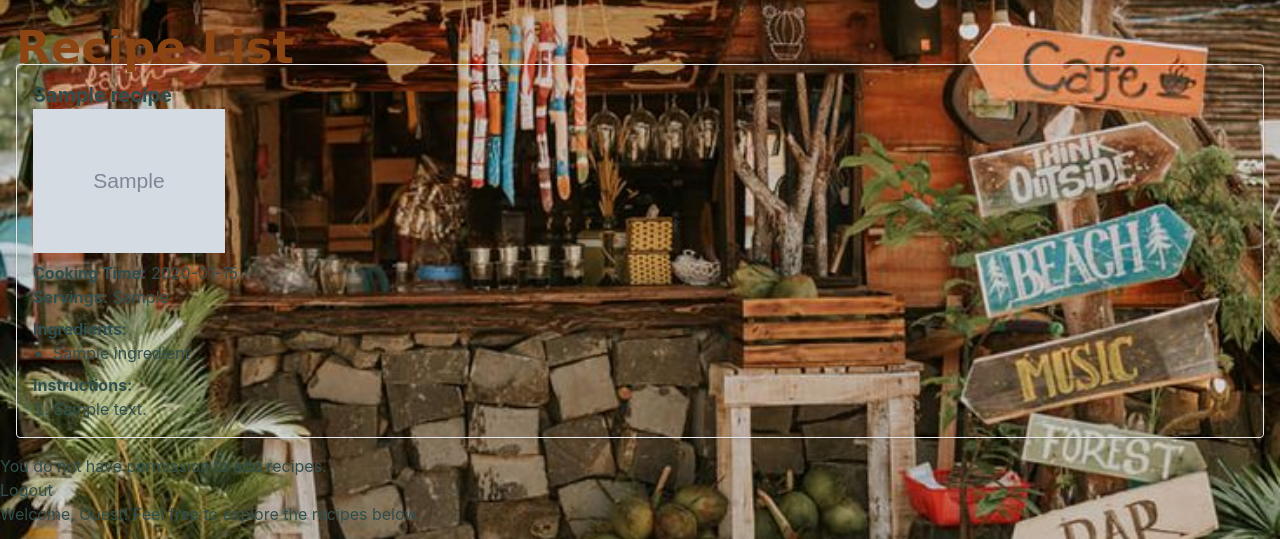
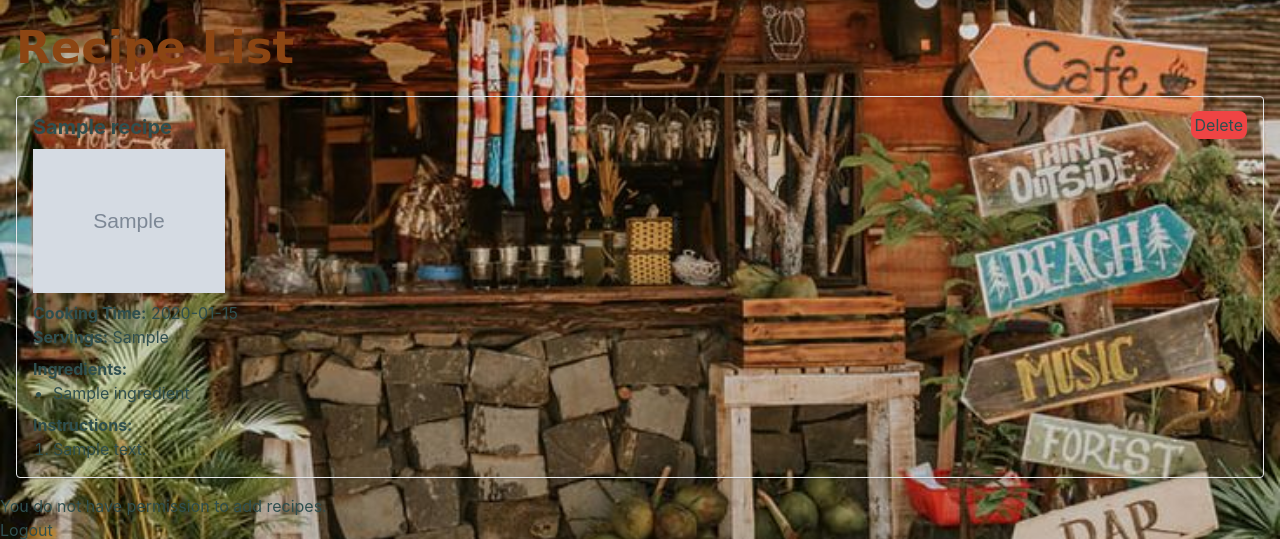
Before and after one commit to Cyades/AngkringanPedia, a Django app: page / in a window 1280 px wide. Shown: the part 64-603 px from the top of the page. Run offline with Django 5.2, Linux system fonts and the light colour scheme; tables that the repository leaves empty hold one stand-in row (values such as "Sample post"); grey boxes marked "Sample" are stand-in pictures; some libraries are stand-ins or nearby versions.

Commit message:
delete function

```diff
--- a/main/templates/recipe_list.html
+++ b/main/templates/recipe_list.html
@@ -1,11 +1,16 @@
 <div class="container mx-auto p-4">
-    <h1 class="text-2xl font-bold">Recipe List</h1>
+    <h1 class="text-2xl font-bold mb-8">Recipe List</h1>
 
     {% if recipes %}
-    <ul class="space-y-4">
+        <ul class="space-y-4">
             {% for recipe in recipes %}
                 <li class="border p-4 rounded shadow">
-                    <h2 class="text-xl font-bold">{{ recipe.recipe_name }}</h2>
+                    <div class="flex w-full justify-between">
+                        <h2 class="text-xl font-bold mb-2">{{ recipe.recipe_name }}</h2>
+                        <div class="space-x-2">
+                            <a href="{% url 'main:delete_product' recipe.pk %}" class="bg-red-500 hover:bg-red-600 rounded-[8px] p-1 hover:scale-110">Delete</a>
+                        </div>
+                    </div>
                     {% if recipe.image_url %}
                         <img src="{{ recipe.image_url }}" alt="{{ recipe.recipe_name }}" class="w-48 h-auto mb-2" />
                     {% else %}
--- a/main/urls.py
+++ b/main/urls.py
@@ -9,6 +9,7 @@ urlpatterns = [
     path('', show_main, name='show_main'),
     path('search/', search_recipes, name='search_recipes'),
     path('add-recipe/', add_recipe, name='add_recipe'),
+    path('delete/<int:id>', delete_product, name='delete_product'),
     path('register/', register, name='register'),
     path('login/', login_user, name='login'),
     path('logout/', logout_user, name='logout'),
--- a/main/views.py
+++ b/main/views.py
@@ -173,3 +173,8 @@ def search_recipes(request):
 def get_user_details(request, user_id):
     user = get_object_or_404(User, id=user_id)
     return render(request, 'user_details.html', {'user': user})
+
+def delete_product(request, id):
+    if(not request.user.is_superuser): return
+    Recipe.objects.get(pk=id).delete()
+    return HttpResponseRedirect(reverse('main:show_main'))
```
